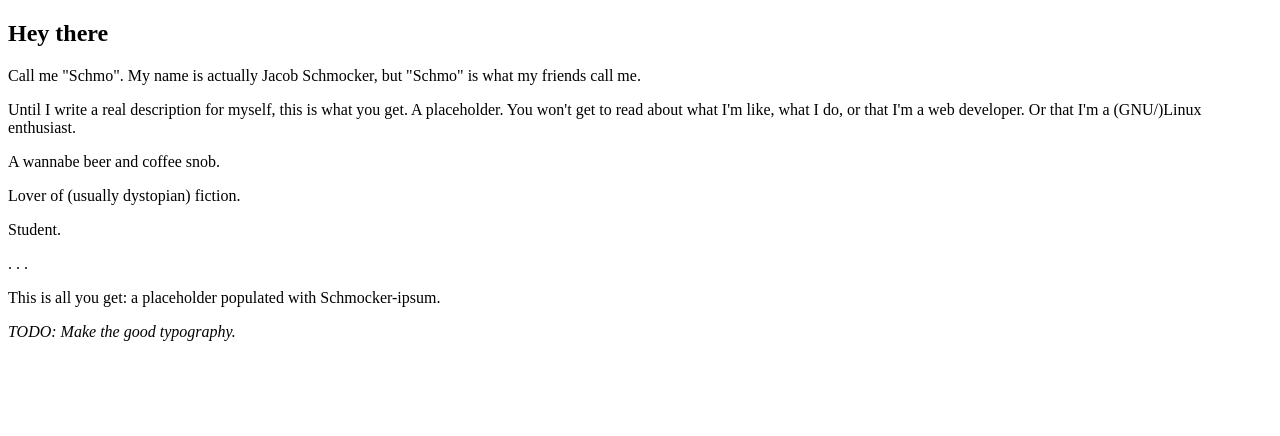
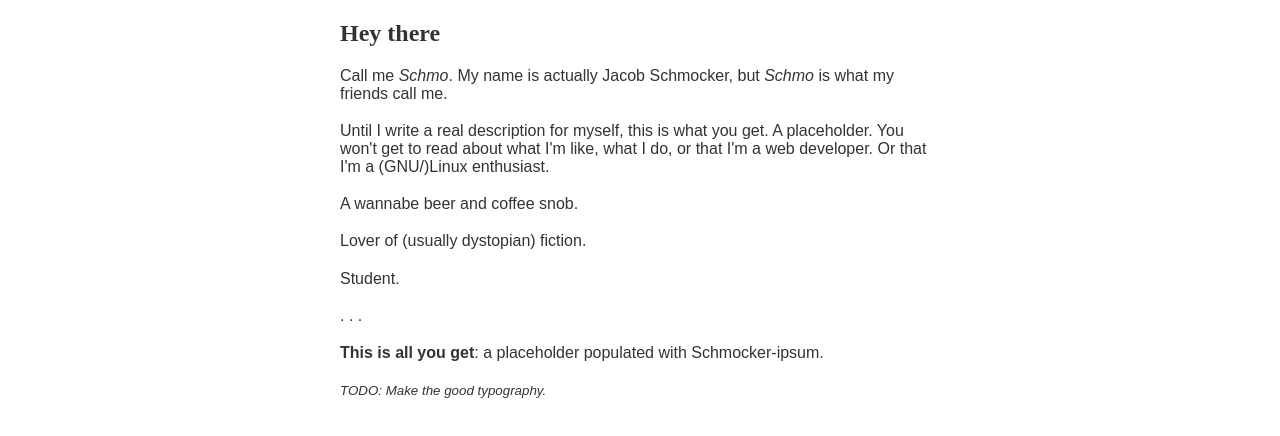
Before and after one commit to theschmocker/schmo.io, a Gatsby site: page /about in a window 1280 px wide. Built offline with nearby package versions, Linux system fonts and the light colour scheme; Gatsby itself is replaced by a stand-in of ours.

Commit message:
some typography stuff

```diff
--- a/src/components/StyledSection/index.js
+++ b/src/components/StyledSection/index.js
@@ -1,11 +1,21 @@
 import styled from 'styled-components';
 
 export default styled.section`
-    font-family: 'Bitter', sans-serif;
+    font-family: 'Merriweather', sans-serif;
     color: #333;
-    letter-spacing: 0.05rem;
-    h1 {
+    max-width: 600px;
+    margin: 0 auto;
+    h1,
+    h2,
+    h3,
+    h4,
+    h5,
+    h6 {
         letter-spacing: normal;
-        font-family: 'Rubik', serif;
+        font-family: 'Merriweather', serif;
+    }
+
+    p {
+        margin: 1.2rem 0;
     }
 `
--- a/src/layouts/index.css
+++ b/src/layouts/index.css
@@ -59,7 +59,7 @@ dfn {
   font-style: italic;
 }
 h1 {
-  font-size: 2em;
+  font-size: 2rem;
   margin: .67em 0;
 }
 mark {
--- a/src/layouts/index.js
+++ b/src/layouts/index.js
@@ -62,7 +62,7 @@ const TemplateWrapper = ({ children, location }) => (
                 { name: 'author', content: 'Jacob Schmocker' },
             ]}
             link={[
-                { href: 'https://fonts.googleapis.com/css?family=Bitter:400,400i,700|Mina|Rubik:700', rel: 'stylesheet' }
+                { href: 'https://fonts.googleapis.com/css?family=Merriweather:400,400i,700|Mina|Rubik:700', rel: 'stylesheet' }
             ]}
         />
         <Header />
--- a/src/pages/about.js
+++ b/src/pages/about.js
@@ -1,19 +1,20 @@
 import React from 'react'
 import Link from 'gatsby-link'
+import Section from '../components/StyledSection';
 
 const AboutPage = ({ transition }) => (
-  <div style={transition && transition.style}>
+  <Section style={transition && transition.style}>
     <h2>Hey there</h2>
-    <p>Call me "Schmo". My name is actually Jacob Schmocker, but "Schmo" is what my friends call me.</p>
+    <p>Call me <em>Schmo</em>. My name is actually Jacob Schmocker, but <em>Schmo</em> is what my friends call me.</p>
     <p>Until I write a real description for myself, this is what you get. A placeholder. You won't get to read about what I'm like, what I do, or that I'm a web developer. Or that I'm a (GNU/)Linux enthusiast.</p>
     <p>A wannabe beer and coffee snob.</p>
     <p>Lover of (usually dystopian) fiction.</p>
     <p>Student.</p>
     <p>. . .</p>
-    <p>This is all you get: a placeholder populated with Schmocker-ipsum.</p>
+    <p><strong>This is all you get</strong>: a placeholder populated with Schmocker-ipsum.</p>
 
-    <p><em>TODO: Make the good typography.</em></p>
-  </div>
+    <p><em><small>TODO: Make the good typography.</small></em></p>
+  </Section>
 )
 
 export default AboutPage
```
Also changed, not shown: src/components/Header/index.js (+8 -1 lines), src/utils/mediaQueries.js (added, +18 -0 lines), src/layouts/normalize.css.
